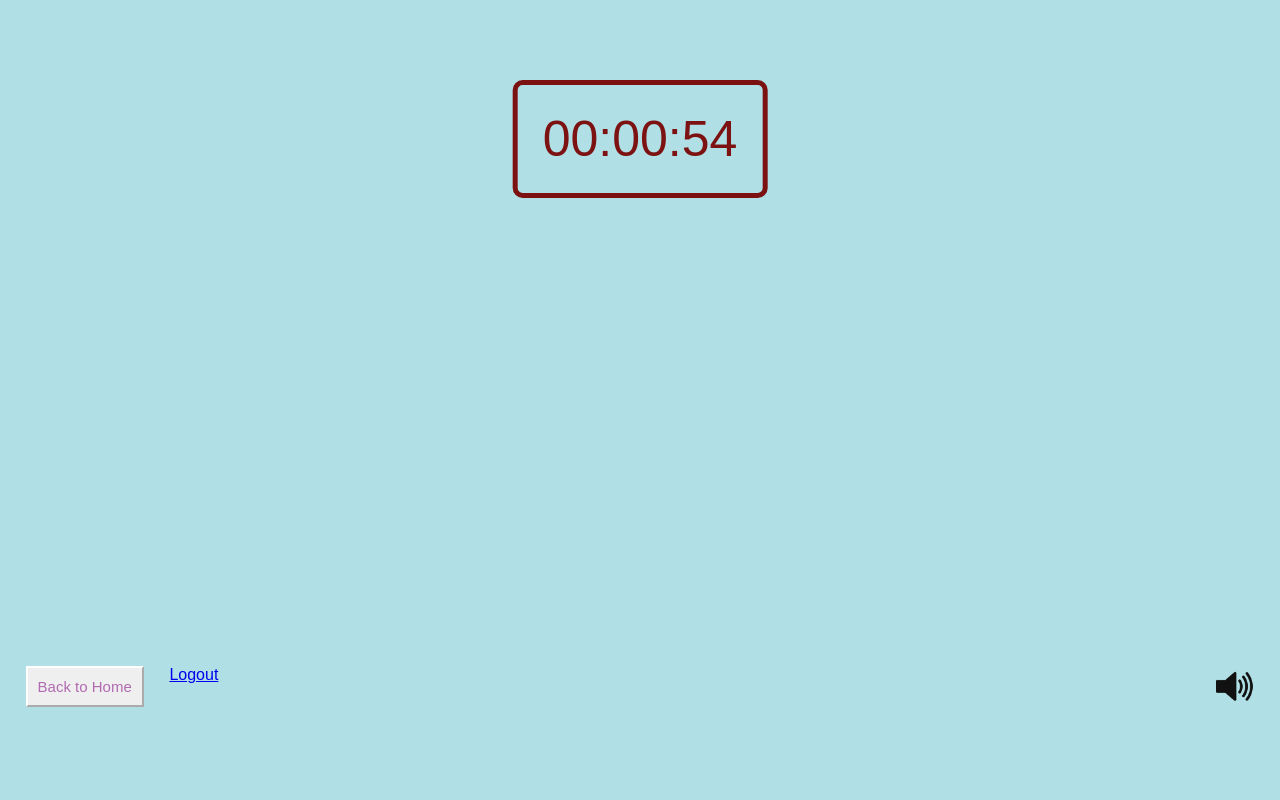
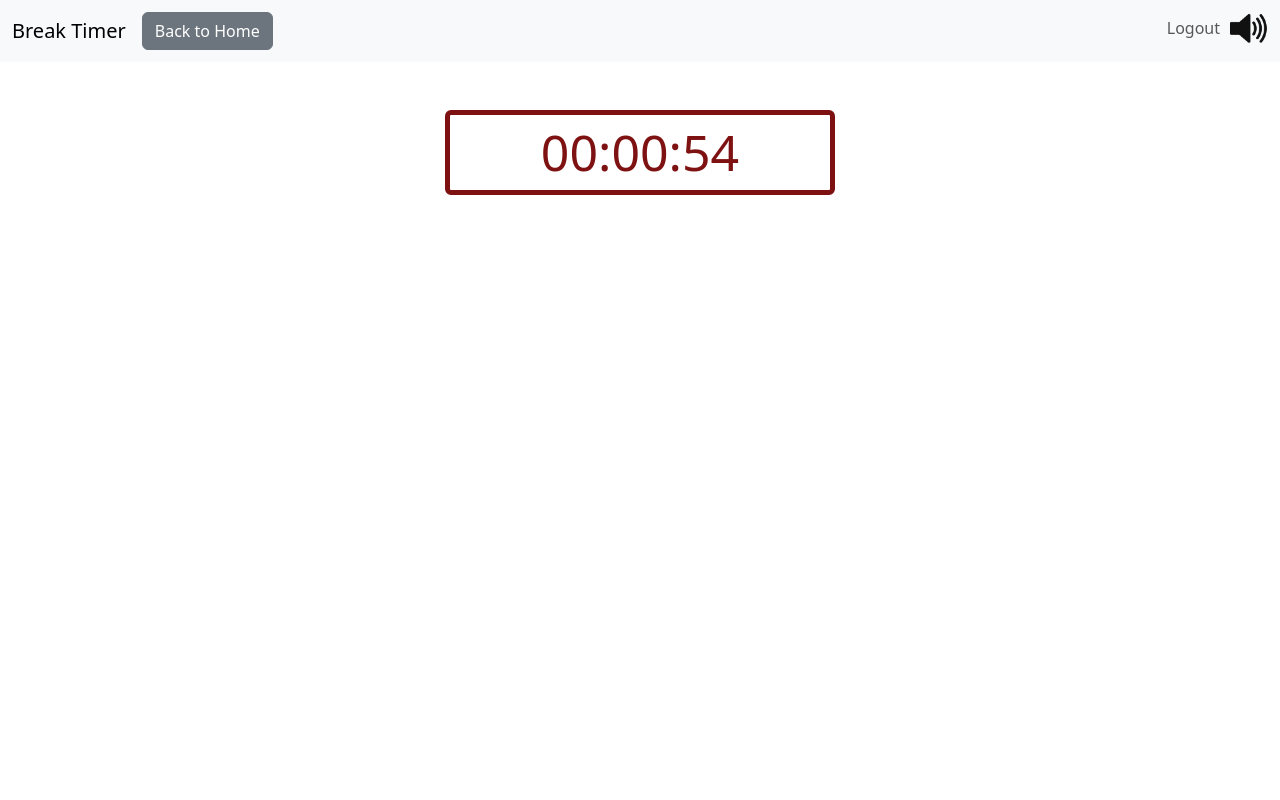
Before and after one commit to alexgooding/break-timer, a Django app: page /timer/ in a window 1280 px wide. Run offline with Django 4.2, Linux system fonts and the light colour scheme; a user stored in the database is signed in; tables that the repository leaves empty hold one stand-in row (values such as "Sample post").

Commit message:
use boostrap styling for all pages

```diff
--- a/break_timer/forms.py
+++ b/break_timer/forms.py
@@ -10,11 +10,11 @@ class TimerForm(forms.ModelForm):
     def clean_work_length(self):
         work_length = self.cleaned_data['work_length']
         if work_length <= 0.0 or work_length >= 6000.0:
-            raise ValidationError('Work length value must be greater than 0 and less than 6000')
+            raise ValidationError('Work length value must be greater than 0 and less than 6000!')
         return work_length
 
     def clean_break_length(self):
         break_length = self.cleaned_data['break_length']
         if break_length <= 0.0 or break_length >= 6000.0:
-            raise ValidationError('Break length value must be greater than 0 and less than 6000')
+            raise ValidationError('Break length value must be greater than 0 and less than 6000!')
         return break_length
--- a/break_timer/static/break-timer.css
+++ b/break_timer/static/break-timer.css
@@ -1,107 +1,7 @@
-.toast {
-    visibility: hidden;
-    text-align: center;
-    position: fixed;
-    left: 50%;
-    top: 10%;
-    transform: translate(-50%);
-    border-style: solid;
-    border-radius: 10px;
-    font-size: 20px;
-    padding: 25px;
-    background-color: rgb(180, 231, 180);
-}
-
-.toast.show {
-    visibility: visible;
-}
-
-body {
-    font-family: Arial, Helvetica, Arial-black;
-    background-color: powderblue;
-    color: grey;
-    width: 100%;
-    height: 100%;
-    margin: 0px;
-    padding: 0px;
-    overflow-x: hidden;
-}
-
-#work-length-box {
-    background-color: palegoldenrod;
-}
-
-#break-length-box {
-    background-color: rgb(206, 158, 206);
-}
-
-#timer-setup-form {
-    text-align: center;
-}
-
-.input-box {
-    border: 2px solid rgb(173, 173, 173);
-    padding: 20px;
-    width: 20%;
-    margin-right: 20px;
-    margin-left: auto;
-    margin-right: auto;
-    display: inline-block;
-    margin: 3%;
-    font-size: 20px;
-}
-
-.input-box > * {
-    width: 30%;
-    height: 4%;
-}
-
-.submit-button {
-    background-color: rgb(145, 204, 145);
-    color: black;
-    padding: 10px 10px;
-    font-size: 20px;
-    box-shadow: 5px 5px;
-    position: relative;
-}
-
-.input-value {
-    font-size: 15px;
-    margin: 5px;
-}
-
-.toast-button {
-    min-width: 200px;
-    padding: 10px 10px;
-    margin: 5px;
-    font-size: 15px;
-}
-
-.timer {
-    color: rgba(122, 11, 11, 0.972);
-    text-align: center;
-    position: fixed;
-    left: 50%;
-    top: 10%;
-    transform: translate(-50%);
-    border-style: solid;
-    border-width: 5px;
-    border-radius: 10px;
-    font-size: 50px;
-    padding: 25px;
-}
-
-#home-button {
-    float: left;
-    font-size: 15px;
-    padding: 10px;
-    color: rgba(128, 0, 128, 0.559);
-    border-color: white;
-}
-
+/* Mute button */
 input[type=checkbox] {
     display: none;
-  }
+}
 
 .label {
     display: inline-block;
@@ -110,24 +10,32 @@ input[type=checkbox] {
     background-size: contain;
   }
 
-  input[type=checkbox]:checked + .label {
+input[type=checkbox]:checked + .label {
     background: url("sound_icon_mute.png") no-repeat right;
     background-size: contain;
-  }
-
-.navigation-bar-element {
-    margin: 2%;
 }
 
-#mute-button {
-    float: right;
+/* Alert list */
+ul.errorlist {display: none}
+
+/* Timer */
+.timer {
+    color: rgba(122, 11, 11, 0.972);
+    border-style: solid;
+    border-width: 5px;
+    border-radius: 1px;
+    max-width: 35%;
+    font-size: 50px;
 }
 
-#navigation-bar {
-    position: fixed;
-    bottom: 0;
-    width: 100%;
-    height: 20%;
-    display: inline-block;
-    margin-top: 5px;
+/* Toast */
+.toast-header {
+    font-size: 30px
 }
+
+/* Signup page */
+.signup-form {
+    text-align: left;
+    margin: 0 auto;
+    max-width: 600px
+}
--- a/break_timer/static/break-timer.js
+++ b/break_timer/static/break-timer.js
@@ -19,8 +19,12 @@ function countdownTimer(milliseconds) {
             clearInterval(interval);
             var audioAlert = document.getElementById("back-to-work-alert");
             audioAlert.play();
+            timerElement.style.display = "none";
         }
     }, 1000);
+
+    // Show the timer again if it was previously hidden
+    timerElement.style.display = "block";
 }
 
 function formatMillisecondsToTime(milliseconds) {
--- a/break_timer/templates/layout.html
+++ b/break_timer/templates/layout.html
@@ -2,39 +2,12 @@
 <html>
     <head>
         <meta charset="utf-8"/>
+        <meta name="viewport" content="width=device-width, initial-scale=1">
         {% load static %}
         <link rel="stylesheet" type="text/css" href="{% static 'break-timer.css' %}"/>
+        <link href="https://cdn.jsdelivr.net/npm/bootstrap@5.3.0-alpha1/dist/css/bootstrap.min.css" rel="stylesheet" integrity="sha384-GLhlTQ8iRABdZLl6O3oVMWSktQOp6b7In1Zl3/Jr59b6EGGoI1aFkw7cmDA6j6gD" crossorigin="anonymous">
         <script src="https://ajax.googleapis.com/ajax/libs/jquery/3.6.0/jquery.min.js"></script>
         <script type="text/javascript" src="{% static 'break-timer.js' %}"></script>
-    </head>
-    <body>
-        <div class="body-content">
-            {% block content %}
-            {% endblock %}
-        </div>
-        <div id="navigation-bar">
-            {% block navbar %}
-            {% endblock %}
-            <div id="mute-button" class="navigation-bar-element">
-                <label>
-                    <input type="checkbox" onclick="toggleMute()" id="mute-button-checkbox" {% if request.session.mute_state == 'true' %}checked{% endif %}>
-                    <span class="label"></span>
-                </label>
-            </div>
-            {% if user.is_authenticated %}
-            <div id="logout-button" class="navigation-bar-element">
-                <a href="{% url 'logout' %}">Logout</a>
-            </div>
-            {% else %}
-            <div id="login-button" class="navigation-bar-element">
-                <a href="{% url 'login' %}">Login</a>
-            </div>
-            <div id="signup-button" class="navigation-bar-element">
-                <a href="{% url 'signup' %}">Signup</a>
-            </div>
-            {% endif %}
-        </div>
-    </body>
         <script>
             function toggleMute() {
                 let muteCheckbox = document.getElementById('mute-button-checkbox');
@@ -45,6 +18,35 @@
                 });
                 document.querySelectorAll("audio").forEach(elem => elem.muted = muteState);
             }
+        </script>
+    </head>
+    <body>
+        <nav id="navigation-bar" class="navbar navbar-expand-lg bg-light">
+            <div class="container-fluid">
+                <a href="#" class="navbar-brand">Break Timer</a>
+                {% block navbar %}
+                {% endblock %}
+                <div class="navbar-nav ms-auto">
+                    {% if user.is_authenticated %}
+                        <a href="{% url 'logout' %}" class="nav-item nav-link">Logout</a>
+                    {% else %}
+                        <a href="{% url 'login' %}" class="nav-item nav-link">Login</a>
+                        <a href="{% url 'signup' %}" class="nav-item nav-link">Signup</a>
+                    {% endif %}
+                <div id="mute-button" class="navbar-nav">
+                    <label>
+                        <input type="checkbox" onclick="toggleMute()" id="mute-button-checkbox" {% if request.session.mute_state == 'true' %}checked{% endif %}>
+                        <span class="label"></span>
+                    </label>
+                </div>
+            </div>
+        </nav>
+        <div class="container">
+            {% block content %}
+            {% endblock %}
+        </div>
+        <script>
             document.querySelectorAll("audio").forEach(elem => elem.muted = {{ request.session.mute_state }});
         </script>
+    </body>
 </html>
--- a/break_timer/templates/login.html
+++ b/break_timer/templates/login.html
@@ -1,9 +1,9 @@
 {% extends 'layout.html' %}
 {% block content %}
 
-<form method="POST">{% csrf_token %}
+<form method="POST" class="text-center my-5">{% csrf_token %}
     {{ form.as_p }}
-    <input type="submit" class="submit-button"/>
+    <input type="submit" class="btn btn-secondary"/>
 </form>
 
 {% endblock %}
--- a/break_timer/templates/logout.html
+++ b/break_timer/templates/logout.html
@@ -1,6 +1,8 @@
 {% extends 'layout.html' %}
 {% block content %}
 
-<h1>You have logged out!</h1>
+<div id="logout-message" class="text-center p-5 my-4">
+    <h1>You have logged out!</h1>
+</div>
 
 {% endblock %}
--- a/break_timer/templates/signup.html
+++ b/break_timer/templates/signup.html
@@ -1,7 +1,7 @@
 {% extends 'layout.html' %}
 {% block content %}
 
-<form method="POST">{% csrf_token %}
+<form method="POST" class="my-5 signup-form">{% csrf_token %}
     {{ form.as_p }}
     <input type="submit" class="submit-button"/>
 </form>
--- a/break_timer/templates/timer.html
+++ b/break_timer/templates/timer.html
@@ -1,25 +1,33 @@
 {% extends "layout.html" %}
 {% block navbar %}
-    <div>
-        <button id="home-button" class="navigation-bar-element" onclick="location.href = '/home'"> Back to Home </button>
+    <div class="navbar-nav">
+        <button id="home-button" class="nav-item btn btn-secondary" onclick="location.href = '/home'"> Back to Home </button>
     </div>
 {% endblock %}
 {% block content %}
     {% load static %}
     <audio id="back-to-work-alert" src="{% static 'back_to_work.mp3' %}"></audio>
-    <div id="timer" class="timer">
+    <div id="timer" class="timer text-center rounded my-5 mx-auto">
     </div>
-    <div id="break-toast" class="toast">
-        <p>Take a break!</p>
-        <button class="toast-button" onclick="toastControl({{break_length}}, 'work-toast', 'break-toast')"> Take break </button>
-        <button class="toast-button" id="work-snooze-button" onclick="toastControl({{work_snooze_length}}, 'break-toast', 'break-toast')"> Snooze for {{formatted_work_snooze_length}} </button>
+    <div id="break-toast" class="toast my-5 m-auto" role="alert" aria-live="assertive" aria-atomic="true">
+        <div class="toast-header bg-primary text-light">
+            <strong class="m-auto">Take a break!</strong>
+        </div>
+        <div class="toast-body text-center p-3">
+            <button class="btn btn-success ml-2 my-2" onclick="toastControl({{ break_length }}, 'work-toast', 'break-toast')"> Take break </button>
+            <button class="btn btn-secondary mr-2 my-2" id="work-snooze-button" onclick="toastControl({{ work_snooze_length }}, 'break-toast', 'break-toast')"> Snooze for {{ formatted_work_snooze_length }} </button>
+        </div>
     </div>
-    <div id="work-toast" class="toast">
-        <p>Get back to work!</p>
-        <button class="toast-button" onclick="toastControl({{work_length}}, 'break-toast', 'work-toast')"> Back to work </button>
-        <button class="toast-button" id="break-snooze-button" onclick="toastControl({{break_snooze_length}}, 'work-toast', 'work-toast')"> Snooze for {{formatted_break_snooze_length}} </button>
+    <div id="work-toast" class="toast my-5 m-auto" role="alert" aria-live="assertive" aria-atomic="true">
+        <div class="toast-header bg-primary text-light">
+            <strong class="m-auto">Get back to work!</strong>
+        </div>
+        <div class="toast-body text-center p-3">
+            <button class="btn btn-success ml-2 my-2 mr-1" onclick="toastControl({{ work_length }}, 'break-toast', 'work-toast')"> Back to work </button>
+            <button class="btn btn-secondary mr-2 my-2 ml-1" id="break-snooze-button" onclick="toastControl({{ break_snooze_length }}, 'work-toast', 'work-toast')"> Snooze for {{ formatted_break_snooze_length }} </button>
+        </div>
     </div>
     <script>
-        toastControl({{work_length}}, 'break-toast');
+        toastControl({{ work_length }}, 'break-toast');
     </script>
 {% endblock %}
```
Also changed, not shown: break_timer/templates/home.html (+21 -3 lines). Lines whose indentation alone changed are shown as unchanged.
